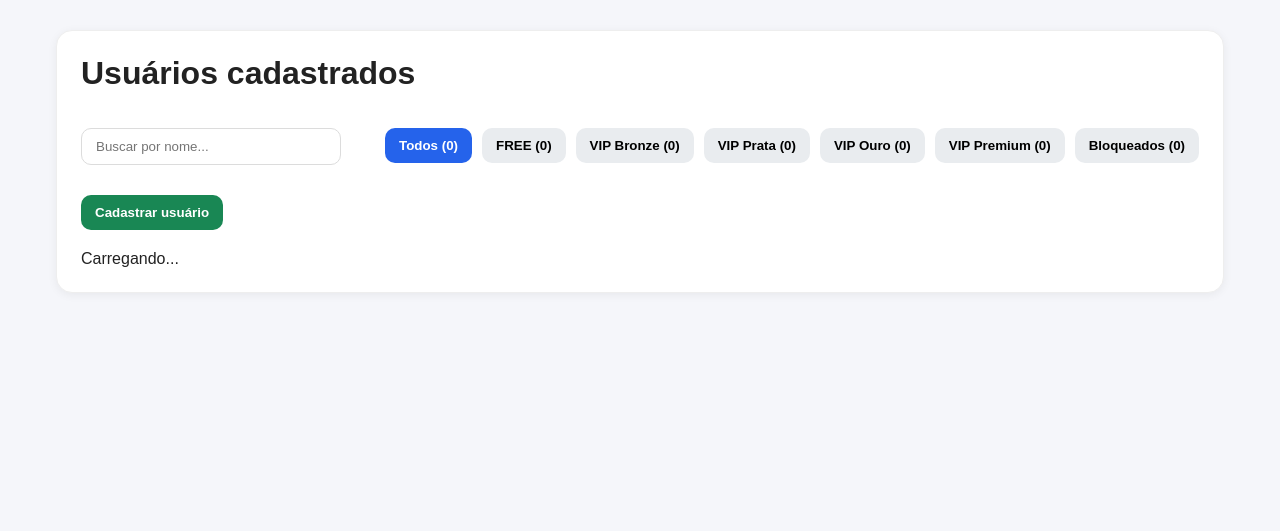
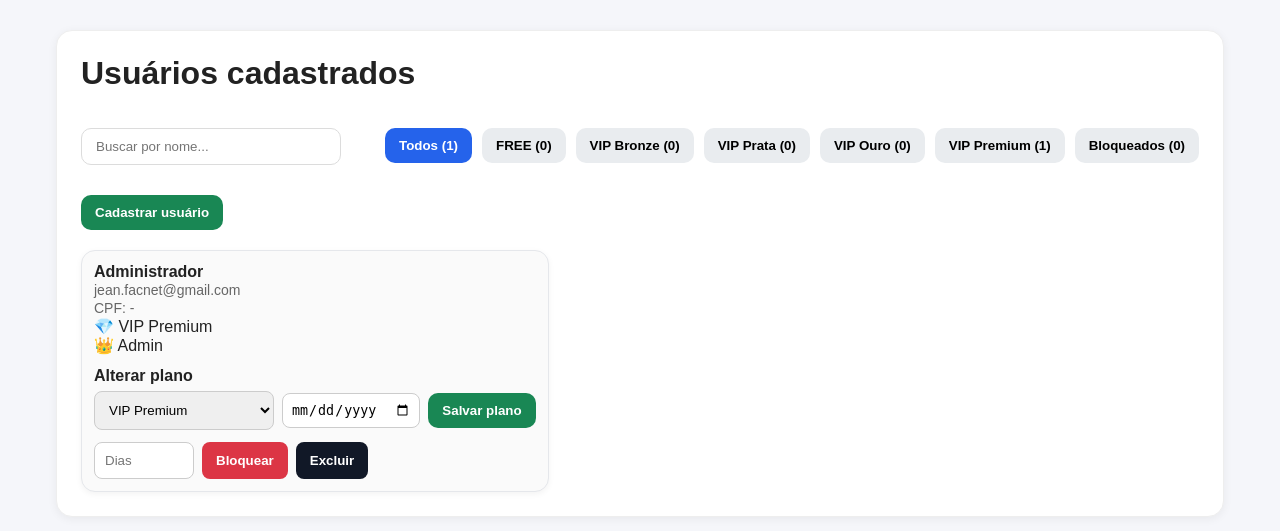
Before and after one commit to jeanfacnet-bot/cataloguinho, a Flask app: page /admin/users-page in a window 1280 px wide. Shown: the part 64-595 px from the top of the page. Run offline with Flask 3, Linux system fonts and the light colour scheme; the visitor is signed in with stand-in values (Sample User, id 1).

Commit message:
Corrige carregamento da tela admin usuários

```diff
--- a/templates/admin_users.html
+++ b/templates/admin_users.html
@@ -412,20 +412,20 @@ function getPlanBadge(plan) {
 function renderUsers(filter) {
   const container = document.getElementById("usersList");
 
-  let filteredUsers = allUsers;
+  let filteredUsers = [...allUsers];
 
   if (filter === "free") {
-    filteredUsers = allUsers.filter(u => u.plan === "FREE");
+    filteredUsers = filteredUsers.filter(u => u.plan === "FREE");
   } else if (filter === "VIP_BRONZE") {
-    filteredUsers = allUsers.filter(u => u.plan === "VIP_BRONZE");
+    filteredUsers = filteredUsers.filter(u => u.plan === "VIP_BRONZE");
   } else if (filter === "VIP_PRATA") {
-    filteredUsers = allUsers.filter(u => u.plan === "VIP_PRATA");
+    filteredUsers = filteredUsers.filter(u => u.plan === "VIP_PRATA");
   } else if (filter === "VIP_OURO") {
-    filteredUsers = allUsers.filter(u => u.plan === "VIP_OURO");
+    filteredUsers = filteredUsers.filter(u => u.plan === "VIP_OURO");
   } else if (filter === "VIP_PREMIUM") {
-    filteredUsers = allUsers.filter(u => u.plan === "VIP_PREMIUM");
+    filteredUsers = filteredUsers.filter(u => u.plan === "VIP_PREMIUM");
   } else if (filter === "blocked") {
-    filteredUsers = allUsers.filter(u => u.is_blocked);
+    filteredUsers = filteredUsers.filter(u => u.is_blocked);
   }
 
   if (searchTerm) {
@@ -433,7 +433,15 @@ function renderUsers(filter) {
       (u.name || "").toLowerCase().includes(searchTerm.toLowerCase())
     );
   }
-	// 🔥 ORDENAR ALFABETICAMENTE SEMPRE
+
+  const adminUser = allUsers.find(u => u.is_admin);
+  if (adminUser) {
+    const alreadyIncluded = filteredUsers.some(u => u.id === adminUser.id);
+    if (!alreadyIncluded) {
+      filteredUsers.unshift(adminUser);
+    }
+  }
+
   filteredUsers.sort((a, b) => {
     const nameA = (a.name || "").toLowerCase();
     const nameB = (b.name || "").toLowerCase();
@@ -449,8 +457,8 @@ function renderUsers(filter) {
     <div class="users-grid">
       ${filteredUsers.map(u => `
         <div class="user-card">
-          <strong>${u.name}</strong><br>
-          <span class="muted">${u.email}</span><br>
+          <strong>${u.name || "-"}</strong><br>
+          <span class="muted">${u.email || "-"}</span><br>
           <span class="muted">CPF: ${u.cpf || "-"}</span><br>
           ${getPlanBadge(u.plan)}
           ${u.is_admin ? "<br>👑 Admin" : ""}
@@ -458,7 +466,6 @@ function renderUsers(filter) {
           ${u.blocked_until ? `<br><span class="muted">Bloqueado até: ${new Date(u.blocked_until).toLocaleString("pt-BR")}</span>` : ""}
           ${u.block_reason ? `<br><span class="muted">Motivo: ${u.block_reason}</span>` : ""}
 
-          `
           <div style="margin-top:12px;">
             <label style="display:block; font-weight:600; margin-bottom:6px;">Alterar plano</label>
             <div style="display:flex; gap:8px; flex-wrap:wrap; align-items:center;">
@@ -476,7 +483,7 @@ function renderUsers(filter) {
               <input
                 type="date"
                 id="vip-expiration-${u.id}"
-				  value="${u.vip_expires_at ? new Date(u.vip_expires_at).toISOString().split('T')[0] : ''}"
+                value="${u.vip_expires_at ? new Date(u.vip_expires_at).toISOString().split("T")[0] : ""}"
                 style="padding:8px; border:1px solid #ccc; border-radius:8px;"
               >
 
@@ -522,11 +529,11 @@ function renderUsers(filter) {
               Excluir
             </button>
           </div>
-          `
         </div>
       `).join("")}
     </div>
   `;
+
   document.querySelectorAll(".delete-user-btn").forEach(button => {
     button.addEventListener("click", async () => {
       const userId = button.dataset.userId;
@@ -664,8 +671,27 @@ async function updateUserPlan(userId) {
 }
 
 async function loadUsers() {
+  const container = document.getElementById("usersList");
+
+  try {
+    container.innerHTML = "<p class='muted'>Carregando usuários...</p>";
+
     const res = await fetch("/admin/users");
+
+    if (!res.ok) {
+      const errorText = await res.text();
+      console.error("Erro ao carregar /admin/users:", errorText);
+      container.innerHTML = "<p class='muted'>Erro ao carregar usuários.</p>";
+      return;
+    }
+
     allUsers = await res.json();
+
+    if (!Array.isArray(allUsers)) {
+      console.error("Resposta inesperada de /admin/users:", allUsers);
+      container.innerHTML = "<p class='muted'>Resposta inválida ao carregar usuários.</p>";
+      return;
+    }
 
     const total = allUsers.length;
     const totalFree = allUsers.filter(u => u.plan === "FREE").length;
@@ -685,6 +711,10 @@ async function loadUsers() {
 
     renderUsers(currentFilter);
     updateFilterButtons();
+  } catch (error) {
+    console.error("Erro em loadUsers():", error);
+    container.innerHTML = "<p class='muted'>Erro ao processar usuários.</p>";
+  }
 }
 
 document.getElementById("filterAll").addEventListener("click", function () {
```
Lines whose indentation alone changed are shown as unchanged.
